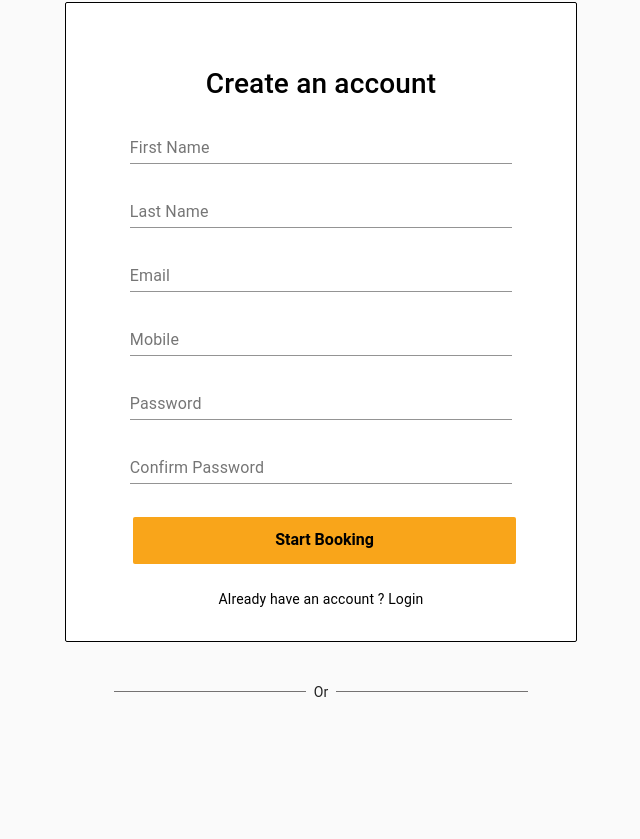
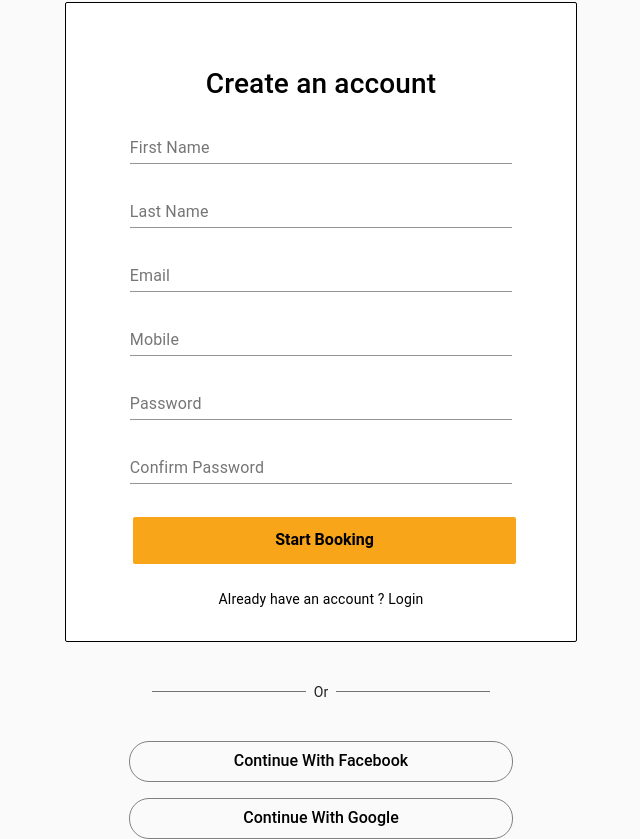
Before and after one commit to farjana001/travel-guru, a React (Create React App) app: page /book/1 in a window 1280 px wide. Shown: the part 685-1524 px from the top of the page, without its empty margins (319-959 px from the left). Before the commit the page ends 1402 px from the top, so only its background shows below. Built offline with nearby package versions, Linux system fonts and the light colour scheme.

Commit message:
making social button

```diff
--- a/src/Components/Forms/SignUp.js
+++ b/src/Components/Forms/SignUp.js
@@ -1,6 +1,7 @@
 import React from 'react';
 import { TextField } from '@material-ui/core';
 import { UseForm, Form } from '../UseForm';
+import SocialLogin from './SocialLogin';
 
 const initialFieldValue = {
     id: '',
@@ -68,6 +69,7 @@ const SignUp = () => {
                 <span className='mt-3 mx-2'>Or</span>
                 <div className='line'></div>
             </div>
+            <SocialLogin />
         </div>
     );
 };
--- /dev/null
+++ b/src/Components/Forms/SocialLogin.js
@@ -0,0 +1,16 @@
+import React from 'react';
+
+const SocialLogin = () => {
+    return (
+        <div className=''>
+            <div className='social-login mb-3 mx-auto'>
+                <button>Continue With Facebook</button>
+            </div>
+            <div className='social-login mx-auto mb-5'>
+                <button>Continue With Google</button>
+            </div>
+        </div>
+    );
+};
+
+export default SocialLogin;
--- a/src/index.css
+++ b/src/index.css
@@ -72,5 +72,27 @@ input::placeholder{
 .line {
   margin: 25px 0;
   border-top: 1px solid rgb(116, 114, 114);
-  width: 15%;
+  width: 12%;
 }
+.social-login{
+
+  display: flex;
+  justify-content: center;
+  align-items: center;
+
+}
+
+.social-login>button{
+  background: none;
+  border: none;
+  font-size: 16px;
+  font-weight: 500;
+  outline: none;
+  border: 1px solid gray;
+  border-radius: 20px;
+  width: 30%;
+  display: flex;
+  justify-content: center;
+  align-items: center;
+  padding: 8px;
+}
```
